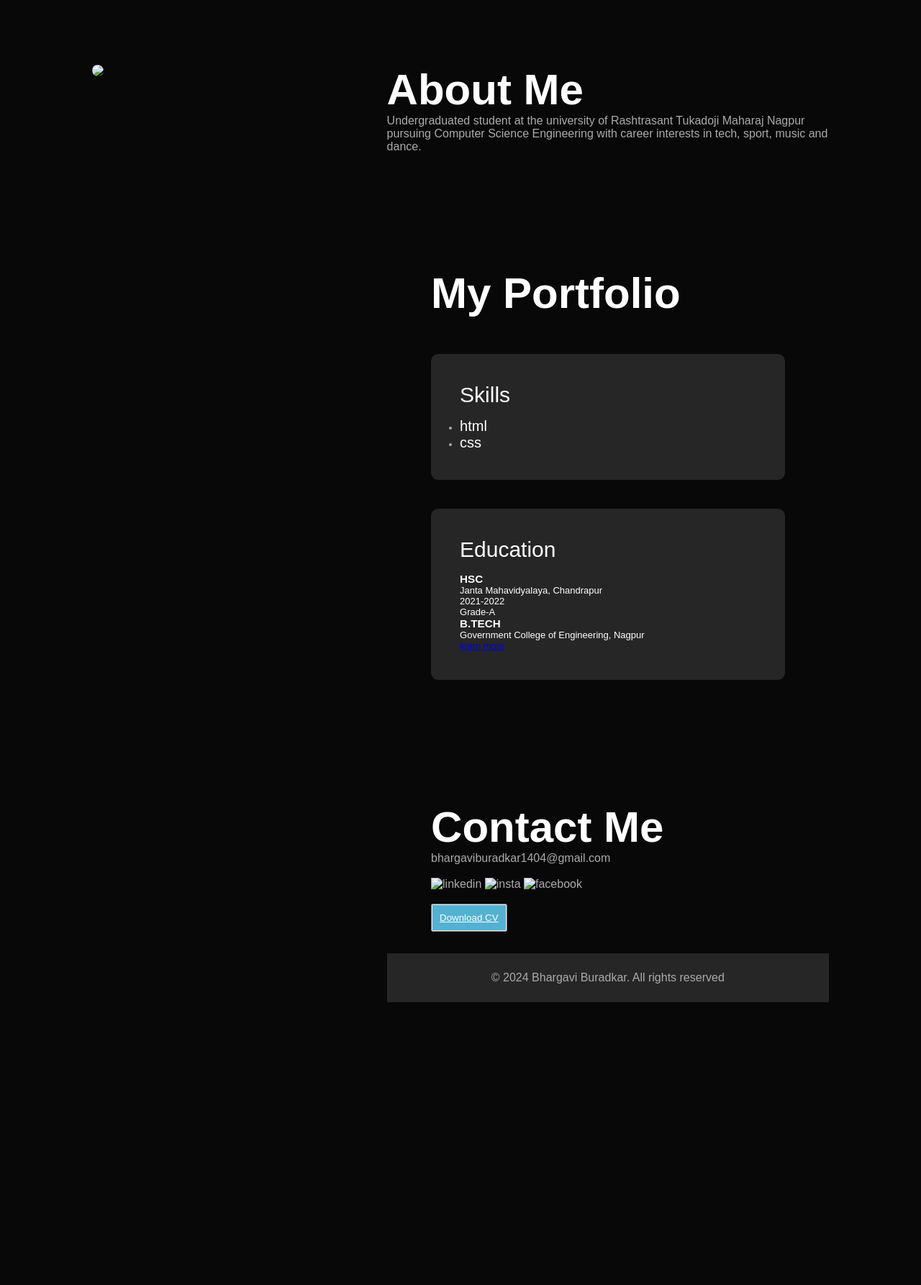
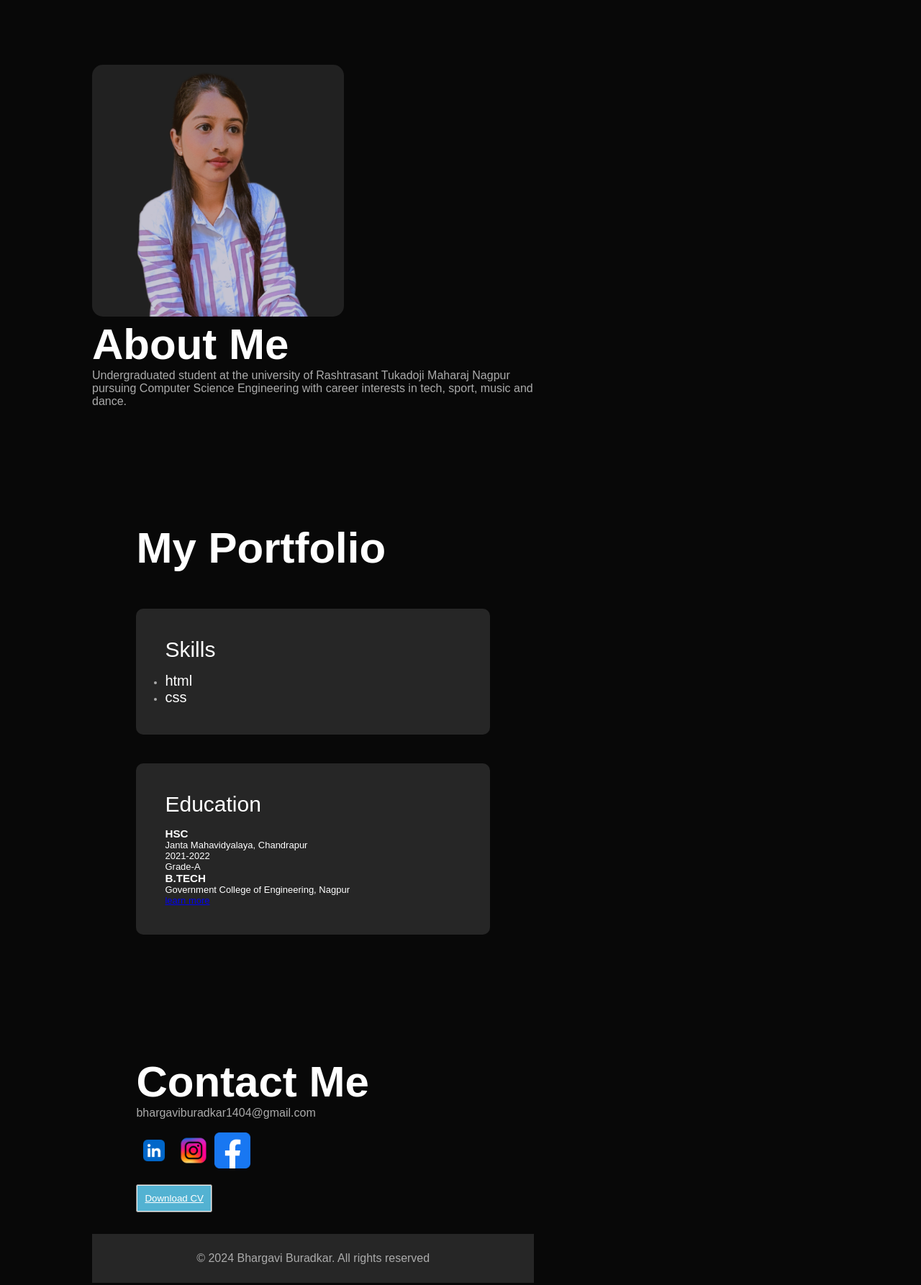
Before and after one commit to creator1404/Portfolio, a plain HTML site: page index.htm in a window 1280 px wide. Shown: the part 800-2586 px from the top of the page at 72% size. Before the commit the page ends 2283 px from the top, so only its background shows below. Drawn offline with Linux system fonts and the light colour scheme; files that its build step writes are made by us from their sources; files whose address does not match are found by name.

Commit message:
Update index.htm

```diff
--- a/index.htm
+++ b/index.htm
@@ -4,13 +4,13 @@
     <meta charset="UTF-8">
     <meta name="viewport" content="width=device-width, initial-scale=1.0">
     <title>Personal Portfolio Website - Easy Tutorial</title>
-    <link rel="stylesheet" href="personal-portfolio-img/style.css">
+    <link rel="stylesheet" href="personal-portfolio-img/images/style.css">
 </head>
 <body>
    <div id="header">
      <div class="container">
         <nav>
-            <img src="personal-portfolio-img/logo.png" class="logo">
+            <img src="personal-portfolio-img/images/logo.png" class="logo">
             <ul>
                 <li><a href="#header">Home</a></li>
                 <li><a href="#about">About</a></li>
@@ -31,7 +31,7 @@
     <div class="container">
        <div class="row" >
        <div class="about-col-1">
-        <img src="personal-portfolio-img/user.jpg" id="image">
+        <img src="personal-portfolio-img/images/user.jpg" id="image">
        </div>
        <div class="about-col-2">
         <h1 class="sub-title">About Me </h1>
@@ -79,13 +79,13 @@
                 <h1 class="sub-title">Contact Me </h1>
                 <p><i class="fa-solid fa-paper-plane"></i>bhargaviburadkar1404@gmail.com</p><br>
                 <div class="social-icons" >
-                    <img src="personal-portfolio-img/linkedin.png" alt="linkedin" >
-                    <img src="personal-portfolio-img/insta.png" alt="insta">
-                    <img src="personal-portfolio-img/facebook.png" alt="facebook" id="image1" ><br><br>
+                    <img src="personal-portfolio-img/images/linkedin.png" alt="linkedin" >
+                    <img src="personal-portfolio-img/images/insta.png" alt="insta">
+                    <img src="personal-portfolio-img/images/facebook.png" alt="facebook" id="image1" ><br><br>
 
 
 
-               <button> <a href="personal-portfolio-img/my-cv.pdf" download class="btn btn2">Download CV</a></button>
+               <button> <a href="personal-portfolio-img/images/my-cv.pdf" download class="btn btn2">Download CV</a></button>
             </div>
         </div>
 
```
